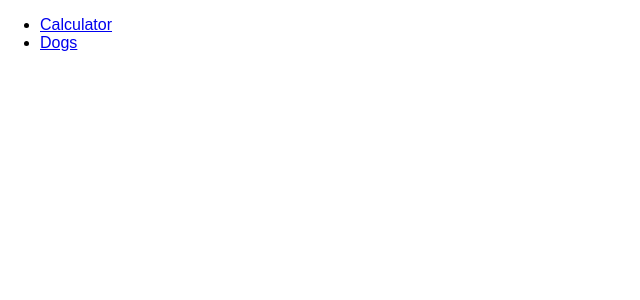
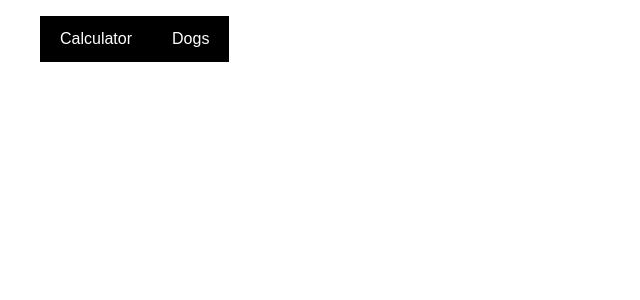
Before and after one commit to aj019/react-calculator-app, a React (Create React App) app: page / in a window 1280 px wide. Shown: the top 300 px of the page, without its empty margins (0-640 px from the left). Built offline with nearby package versions, Linux system fonts and the light colour scheme.

Commit message:
Added styling to links

```diff
--- a/src/components/Header/index.js
+++ b/src/components/Header/index.js
@@ -1,13 +1,26 @@
 import React, { Component } from 'react'
 import { Link } from  'react-router-dom'
+import styled from 'styled-components'
 
+const StyledLI = styled.li`
+    color:white;
+    background-color:black;
+    padding: 14px 20px;
+    display: inline-block;
+    text-decoration:none;
+`;
+
+const StyledLink = styled(Link)`
+    color:white;
+    text-decoration:none;
+`;
 
 const Header = () => (
     <header>
         <nav>
             <ul>
-                <li><Link to='/calculator'>Calculator</Link></li>
-                <li><Link to='/dog'>Dogs</Link></li>
+                <StyledLI><StyledLink to='/calculator'>Calculator</StyledLink></StyledLI>
+                <StyledLI><StyledLink to='/dog'>Dogs</StyledLink></StyledLI>
             </ul>
         </nav>
     </header>
```
